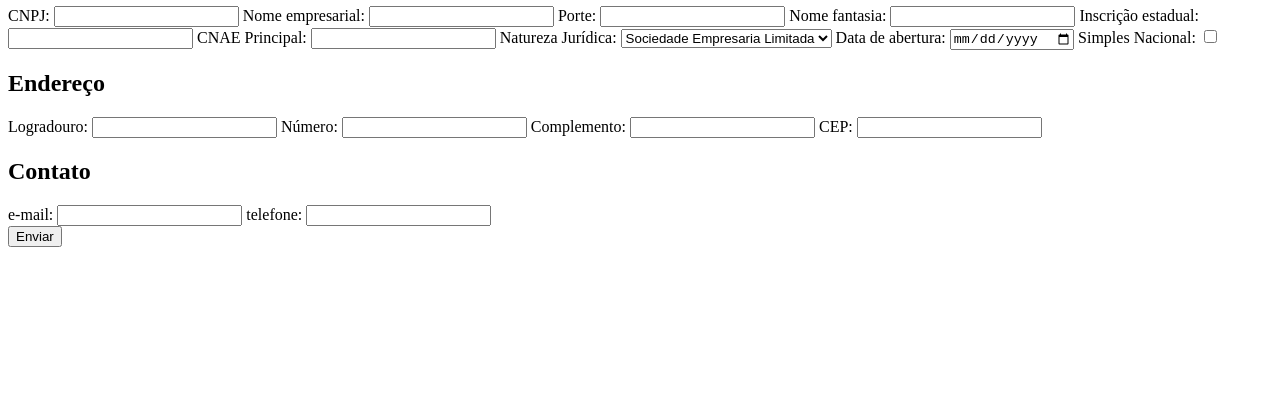
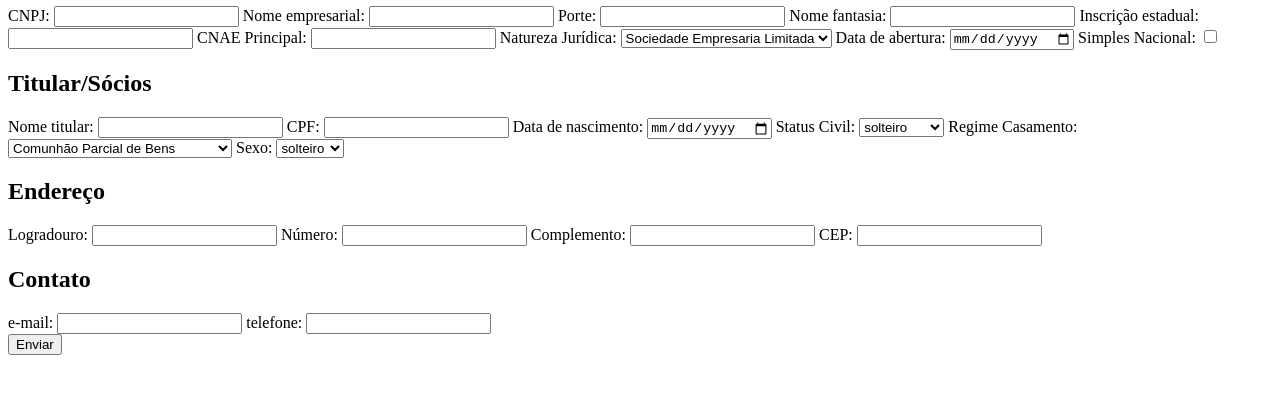
Before and after one commit to marcosliarte/accounting-storage-system, a website: page public/html/formRegistration.html in a window 1280 px wide. Shown: the part 136-530 px from the top of the page. Drawn offline with Linux system fonts and the light colour scheme.

Commit message:
HTML form

```diff
--- a/public/html/formRegistration.html
+++ b/public/html/formRegistration.html
@@ -37,6 +37,34 @@
             <label for="simplesNacional">Simples Nacional:</label>
             <input type="checkbox" id="simples_nacional" required>
         </div>
+        <div class="titular">
+            <h2>Titular/Sócios</h2>
+            <label for="titular">Nome titular:</label>
+            <input type="text" id="nomeTitular" required>
+            <label for="CPF">CPF:</label>
+            <input type="text" id="CPF" required>
+            <label for="data nascimento">Data de nascimento:</label>
+            <input type="date" id="dataNascimento" required>
+            <label for="status civil">Status Civil:</label>
+            <select required>
+                <option value="solteiro">solteiro</option>
+                <option value="casado">Casado</option>
+                <option value="divorciado">Divorciado</option>
+                <option value="viuvo">Viúvo</option>
+            </select>
+            <label for="status civil">Regime Casamento:</label>
+            <select required>
+                <option value="parcial">Comunhão Parcial de Bens</option>
+                <option value="universal">Comunhão Universal de Bens</option>
+                <option value="convencional">Separação Convencional de Bens</option>
+                <option value="obrigatoria">Separação Obrigatória de Bens</option>
+            </select>
+            <label for="sexo">Sexo:</label>
+            <select required>
+                <option value="masculino">solteiro</option>
+                <option value="feminino">Casado</option>
+            </select>
+        </div>
         <h2>Endereço</h2>
         <div class="endereco_empresa">
             <label for="logradouro">Logradouro:</label>
```
